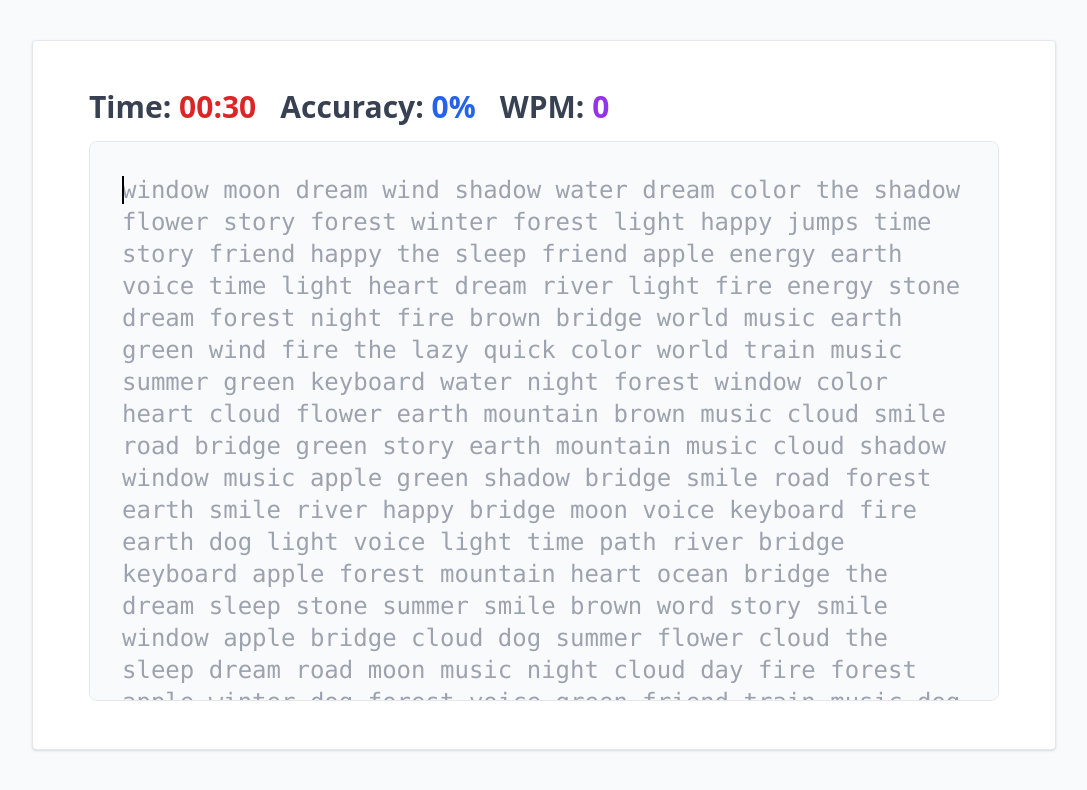
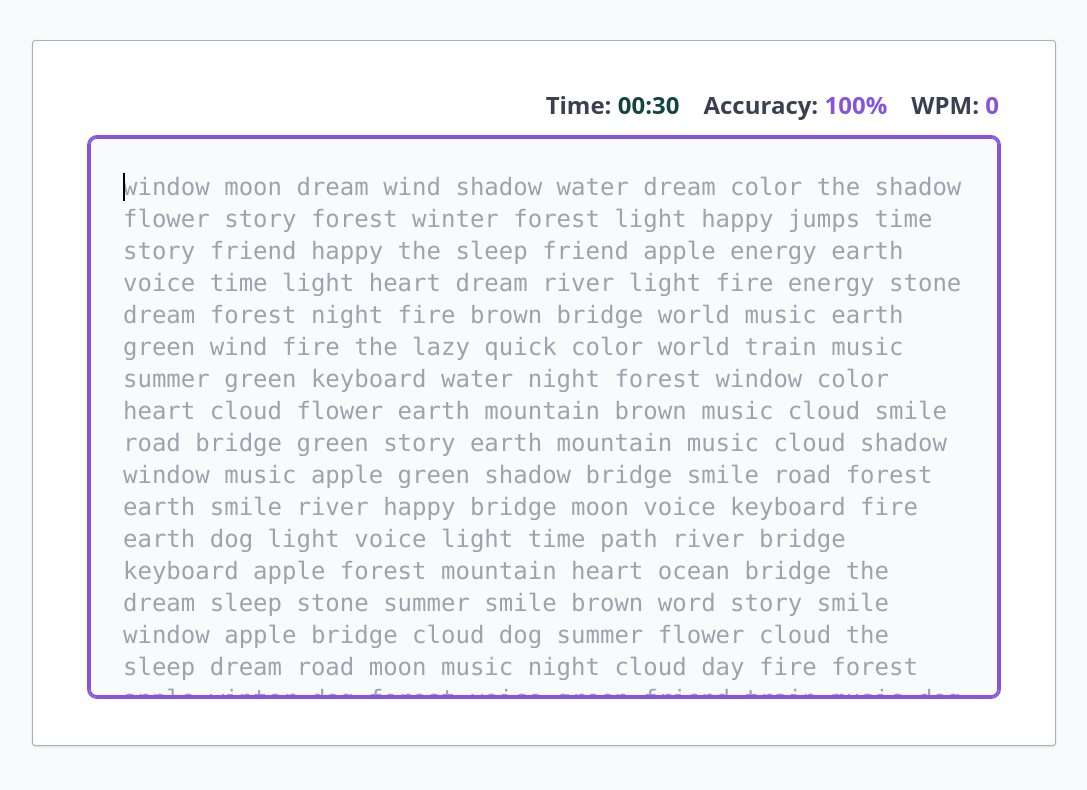
Before and after one commit to JamesWilson1996/TypingGame, a React (Vite) app in the folder frontend/: page / in a window 1280 px wide. Both pictures are taken after a click on the button "Start Game". Shown: the top 790 px of the page, without its empty margins (96-1183 px from the left). Built offline with nearby package versions, Linux system fonts and the light colour scheme.

Commit message:
Formatting changes

```diff
--- a/frontend/src/app.jsx
+++ b/frontend/src/app.jsx
@@ -38,6 +38,7 @@ export default function App() {
 
   return (
     <div className="w-full mx-auto border rounded shadow bg-white overflow-hidden
+                    border-[#11463E]/40
                     max-w-2xl sm:max-w-3xl md:max-w-4xl lg:max-w-5xl
                     mt-6 sm:mt-10 px-4 sm:px-6 md:px-8 py-4 sm:py-6">
       <AnimatePresence mode="wait">
@@ -73,17 +74,17 @@ export default function App() {
         {wpm && !submitted && (
           <motion.div
             key="result"
-            className="text-center space-y-4"
+            className="text-center space-y-4 sm:space-y-6 md:space-y-8 text-lg sm:text-xl md:text-2xl"
             variants={variants}
             initial="initial"
             animate="animate"
             exit="exit"
             transition={{ duration: 0.4 }}
           >
-           <p className="text-lg">
+           <p className="text-xl sm:text-2xl md:text-3xl text-[#11463E]">
               Your speed: <b>{wpm} WPM</b>
             </p>
-            <p className="text-lg text-blue-600">
+            <p className="text-xl sm:text-2xl md:text-3xl text-[#8553e0]">
               Accuracy: <b>{accuracy}%</b>
             </p>
             <input
@@ -91,18 +92,23 @@ export default function App() {
               placeholder="Enter your name"
               value={name}
               onChange={(e) => setName(e.target.value)}
-              className="border p-2 rounded"
+              className="border rounded w-full sm:w-2/3 md:w-1/2 max-w-md
+                         p-3 sm:p-4 text-base sm:text-lg md:text-xl"
             />
-            <div className="flex justify-center gap-3">
+            <div className="flex justify-center gap-3 sm:gap-4 md:gap-6">
               <button
                 onClick={handleSubmit}
-                className="bg-blue-500 text-white px-4 py-2 rounded hover:bg-blue-600"
+                className="bg-[#8553e0] text-white rounded hover:brightness-90
+                           px-4 sm:px-5 md:px-6 py-2.5 sm:py-3 md:py-3.5
+                           text-base sm:text-lg"
               >
                 Save Score
               </button>
               <button
                 onClick={handleRestart}
-                className="bg-gray-300 px-4 py-2 rounded hover:bg-gray-400"
+                className="bg-[#11463E] text-white rounded hover:brightness-90
+                           px-4 sm:px-5 md:px-6 py-2.5 sm:py-3 md:py-3.5
+                           text-base sm:text-lg"
               >
                 Restart
               </button>
@@ -114,7 +120,7 @@ export default function App() {
         {submitted && (
           <motion.div
             key="leaderboard"
-            className="text-center"
+            className="text-center text-lg sm:text-xl md:text-2xl space-y-4 sm:space-y-6"
             variants={variants}
             initial="initial"
             animate="animate"
@@ -124,7 +130,9 @@ export default function App() {
             <Leaderboard />
             <button
               onClick={handleRestart}
-              className="mt-4 bg-green-500 text-white px-4 py-2 rounded hover:bg-green-600"
+              className="mt-4 bg-[#8553e0] text-white rounded hover:brightness-90
+                         px-4 sm:px-5 md:px-6 py-2.5 sm:py-3 md:py-3.5
+                         text-base sm:text-lg"
             >
               Play Again
             </button>
--- a/frontend/src/components/Leaderboard.jsx
+++ b/frontend/src/components/Leaderboard.jsx
@@ -10,19 +10,19 @@ export default function Leaderboard() {
 
   return (
     <div className="p-4">
-      <h2 className="text-xl font-semibold mb-2 text-center">Leaderboard</h2>
-      <table className="table-auto mx-auto border">
+      <h2 className="text-xl font-semibold mb-2 text-center text-[#11463E]">Leaderboard</h2>
+      <table className="table-auto mx-auto border border-[#11463E]">
         <thead>
           <tr>
-            <th className="border px-4 py-2">Name</th>
-            <th className="border px-4 py-2">WPM</th>
+            <th className="border border-[#11463E] px-4 py-2 text-[#11463E]">Name</th>
+            <th className="border border-[#11463E] px-4 py-2 text-[#11463E]">WPM</th>
           </tr>
         </thead>
         <tbody>
           {scores.map((s, i) => (
             <tr key={i}>
-              <td className="border px-4 py-2">{s.name}</td>
-              <td className="border px-4 py-2">{s.wpm}</td>
+              <td className="border border-[#11463E] px-4 py-2">{s.name}</td>
+              <td className="border border-[#11463E] px-4 py-2">{s.wpm}</td>
             </tr>
           ))}
         </tbody>
--- a/frontend/src/components/StartScreen.jsx
+++ b/frontend/src/components/StartScreen.jsx
@@ -10,13 +10,20 @@ export default function StartScreen({ onStart }) {
       exit={{ opacity: 0, y: -20 }}
       transition={{ duration: 0.5 }}
     >
-      <h1 className="text-3xl font-bold mb-6">Typing Speed Game</h1>
+      <img
+        src="/bg.jpg"
+        alt="Typing game cover"
+        loading="eager"
+        style={{ aspectRatio: '1 / 1' }}
+        className="mx-auto w-full max-w-xs sm:max-w-sm md:max-w-md aspect-square object-cover rounded-md mb-6"
+      />
+      <h1 className="text-3xl font-bold mb-6 text-[#11463E]">Typing Speed Game</h1>
       <p className="text-gray-600 mb-8">
         Test your typing speed and compete for a spot on the leaderboard!
       </p>
       <button
         onClick={onStart}
-        className="bg-blue-600 text-white px-6 py-3 rounded-lg shadow hover:bg-blue-700 transition"
+        className="bg-[#8553e0] text-white px-6 py-3 rounded-lg shadow hover:brightness-90 transition"
       >
         Start Game
       </button>
--- a/frontend/src/components/TypingGame.jsx
+++ b/frontend/src/components/TypingGame.jsx
@@ -32,7 +32,7 @@ export default function TypingGame({ onFinish }) {
     setStartTime(null);
     setFinished(false);
     setIsTyping(false);
-    setAccuracy(0);
+    setAccuracy(100);
     setSampleText(generateRandomText(200));
     setWpm(0);
     setTotalTyped(0);
@@ -96,7 +96,7 @@ export default function TypingGame({ onFinish }) {
   // Compute accuracy + WPM continuously
   useEffect(() => {
     const acc =
-      totalTyped > 0 ? Math.round((totalCorrect / totalTyped) * 100) : 0;
+      totalTyped > 0 ? Math.round((totalCorrect / totalTyped) * 100) : 100;
     setAccuracy(acc);
 
     if (startTime) {
@@ -156,16 +156,16 @@ export default function TypingGame({ onFinish }) {
     <div className="text-center p-6">
       {/* Live Stats (top-right) */}
       {!finished && (
-        <div className="mb-4 flex justify-start">
-          <div className="flex items-center gap-6 text-right text-xl sm:text-2xl md:text-3xl font-semibold text-gray-700">
+        <div className="mb-4 flex justify-end">
+          <div className="flex items-center gap-6 text-right text-lg sm:text-xl md:text-2xl font-semibold text-gray-700">
             <p>
-              Time: <span className="text-red-600">{String(Math.floor(timeLeft / 60)).padStart(2, '0')}:{String(timeLeft % 60).padStart(2, '0')}</span>
+              Time: <span className="text-[#11463E]">{String(Math.floor(timeLeft / 60)).padStart(2, '0')}:{String(timeLeft % 60).padStart(2, '0')}</span>
             </p>
             <p>
-              Accuracy: <span className="text-blue-600">{accuracy}%</span>
+              Accuracy: <span className="text-[#8553e0]">{accuracy}%</span>
             </p>
             <p>
-              WPM: <span className="text-purple-600">{wpm}</span>
+              WPM: <span className="text-[#8553e0]">{wpm}</span>
             </p>
           </div>
         </div>
@@ -176,9 +176,11 @@ export default function TypingGame({ onFinish }) {
         ref={containerRef}
         tabIndex={0}
         onKeyDown={handleKeyDown}
-        className="w-full max-w-full font-mono border border-gray-200 rounded-lg bg-gray-50 cursor-text text-left select-none
+        className="w-full max-w-full font-mono border-2 border-gray-200 rounded-lg bg-gray-50 cursor-text text-left select-none
                    text-base sm:text-lg md:text-xl lg:text-2xl
-                   p-4 sm:p-6 md:p-8
+                   p-4 sm:p-6 md:p-8 outline-none focus:outline-none
+                   focus:ring-2 focus:ring-[#8553e0] focus:border-[#8553e0]
+                   hover:border-[#11463E]
                    min-h-[30vh] sm:min-h-[38vh] md:min-h-[45vh] lg:min-h-[52vh]
                    max-h-[70vh] overflow-y-auto"
       >
```
Also changed, not shown: 1 other file (tests, documents, lock files or other folders).
